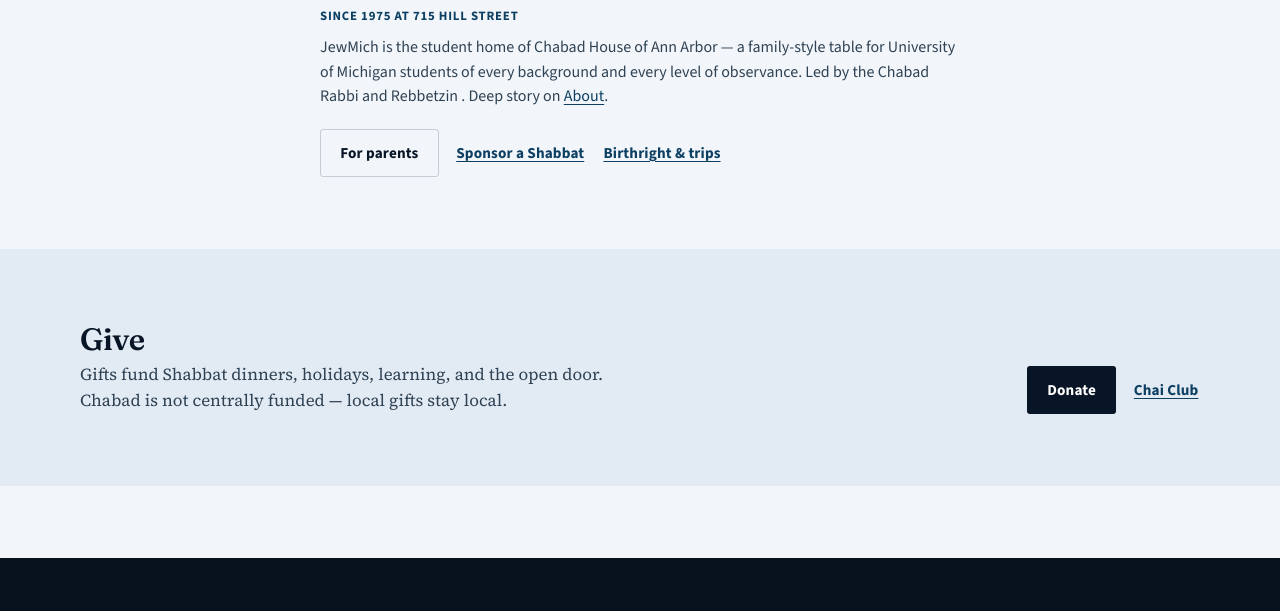
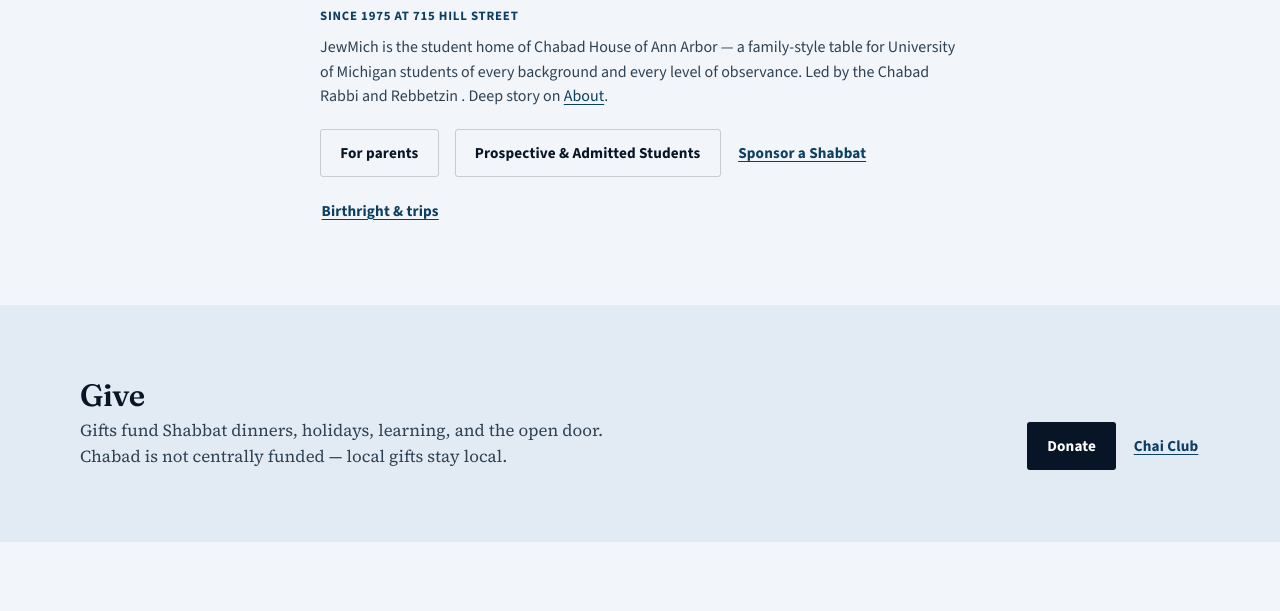
Before and after one commit to avigoldschmidt/jewmich-phase1, an Astro site: page /home/students in a window 1280 px wide. Shown: the part 1680-2291 px from the top of the page. Built offline with nearby package versions, Linux system fonts and the light colour scheme; Astro itself is replaced by a stand-in of ours.

Commit message:
Link prospective students near bottom of student homepage

```diff
--- a/src/pages/home/students.astro
+++ b/src/pages/home/students.astro
@@ -91,6 +91,7 @@ const events = (await getCollection('events')).filter(
       </p>
       <div class="cta-row trust__ctas">
         <CtaLink href="/students/parents" label="For parents" variant="secondary" />
+        <CtaLink href="/students/prospective" label="Prospective & Admitted Students" variant="secondary" />
         <CtaLink
           href="https://www.jewmich.com/sponsorshabbat/"
           label="Sponsor a Shabbat"
```
